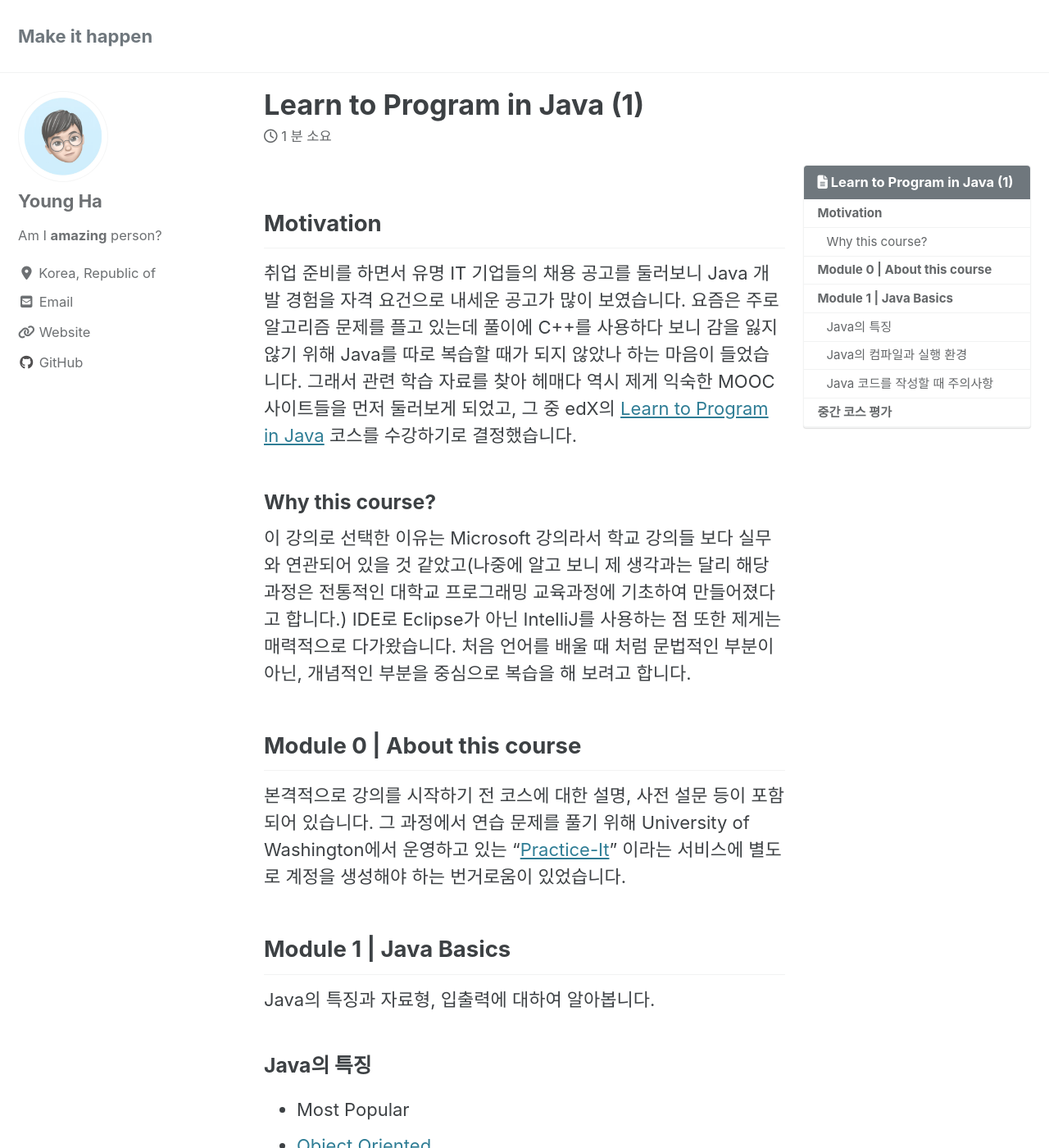
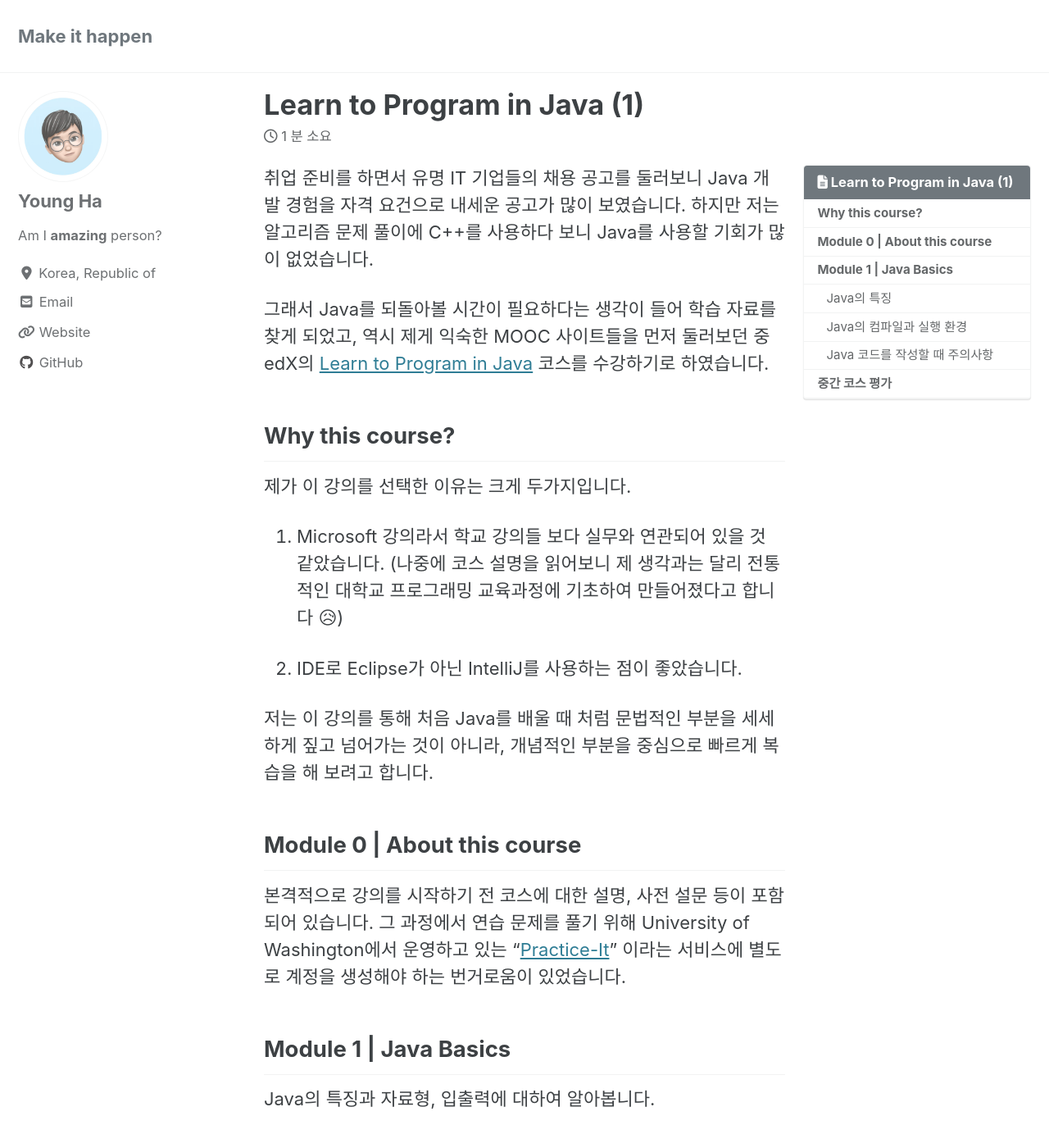
Before and after one commit to yyyoungha/yyyoungha.github.io, a Jekyll site: the page built from _posts/2020-07-21-learn-to-program-in-java-1.md, in a window 1280 px wide and 1400 px high. Shown: the whole window at 82% size. Built offline with Jekyll 4.4.1, drawn with Linux system fonts in a browser that asks for light colours; cached includes are drawn as plain includes; nearby versions of some CDN libraries.

Commit message:
Update post 2020-07-21

```diff
--- a/_posts/2020-07-21-learn-to-program-in-java-1.md
+++ b/_posts/2020-07-21-learn-to-program-in-java-1.md
@@ -10,13 +10,20 @@ toc_label: "Learn to Program in Java (1)"
 last_modified_at: 2020-07-21T23:30:00-09:00
 ---
 
-## Motivation
+취업 준비를 하면서 유명 IT 기업들의 채용 공고를 둘러보니 Java 개발 경험을 자격 요건으로 내세운 공고가 많이 보였습니다. 하지만 저는 알고리즘 문제 풀이에 C++를 사용하다 보니 Java를 사용할 기회가 많이 없었습니다.
 
-취업 준비를 하면서 유명 IT 기업들의 채용 공고를 둘러보니 Java 개발 경험을 자격 요건으로 내세운 공고가 많이 보였습니다. 요즘은 주로 알고리즘 문제를 플고 있는데 풀이에 C++를 사용하다 보니 감을 잃지 않기 위해 Java를 따로 복습할 때가 되지 않았나 하는 마음이 들었습니다. 그래서 관련 학습 자료를 찾아 헤매다 역시 제게 익숙한 MOOC 사이트들을 먼저 둘러보게 되었고, 그 중 edX의 [Learn to Program in Java][edx-java] 코스를 수강하기로 결정했습니다.
+그래서 Java를 되돌아볼 시간이 필요하다는 생각이 들어 학습 자료를 찾게 되었고, 역시 제게 익숙한 MOOC 사이트들을 먼저 둘러보던 중 edX의 [Learn to Program in Java][edx-java] 코스를 수강하기로 하였습니다.
 
-### Why this course?
+## Why this course?
 
-이 강의로 선택한 이유는 Microsoft 강의라서 학교 강의들 보다 실무와 연관되어 있을 것 같았고(나중에 알고 보니 제 생각과는 달리 해당 과정은 전통적인 대학교 프로그래밍 교육과정에 기초하여 만들어졌다고 합니다.) IDE로 Eclipse가 아닌 IntelliJ를 사용하는 점 또한 제게는 매력적으로 다가왔습니다. 처음 언어를 배울 때 처럼 문법적인 부분이 아닌, 개념적인 부분을 중심으로 복습을 해 보려고 합니다.
+제가 이 강의를 선택한 이유는 크게 두가지입니다.
+
+1. Microsoft 강의라서 학교 강의들 보다 실무와 연관되어 있을 것 같았습니다.
+   (나중에 코스 설명을 읽어보니 제 생각과는 달리 전통적인 대학교 프로그래밍 교육과정에 기초하여 만들어졌다고 합니다 😥)
+
+2. IDE로 Eclipse가 아닌 IntelliJ를 사용하는 점이 좋았습니다.
+
+저는 이 강의를 통해 처음 Java를 배울 때 처럼 문법적인 부분을 세세하게 짚고 넘어가는 것이 아니라, 개념적인 부분을 중심으로 빠르게 복습을 해 보려고 합니다.
 
 ## Module 0 | About this course
 
```
